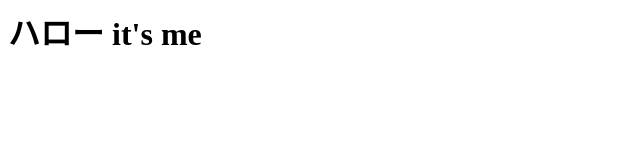
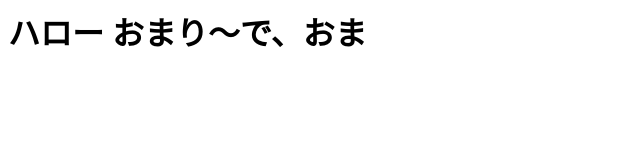
Before and after one commit to ny-okinawa/git-practice5, a plain HTML site: page index.html in a window 1280 px wide. Shown: the whole page, without its empty margins (0-640 px from the left). Drawn offline with Linux system fonts and the light colour scheme.

```diff
--- a/index.html
+++ b/index.html
@@ -1,5 +1,5 @@
 <html>
    <h1>
-       ハロー it's me
+       ハロー おまり〜で、おま
    </h1>
 </html>
```
